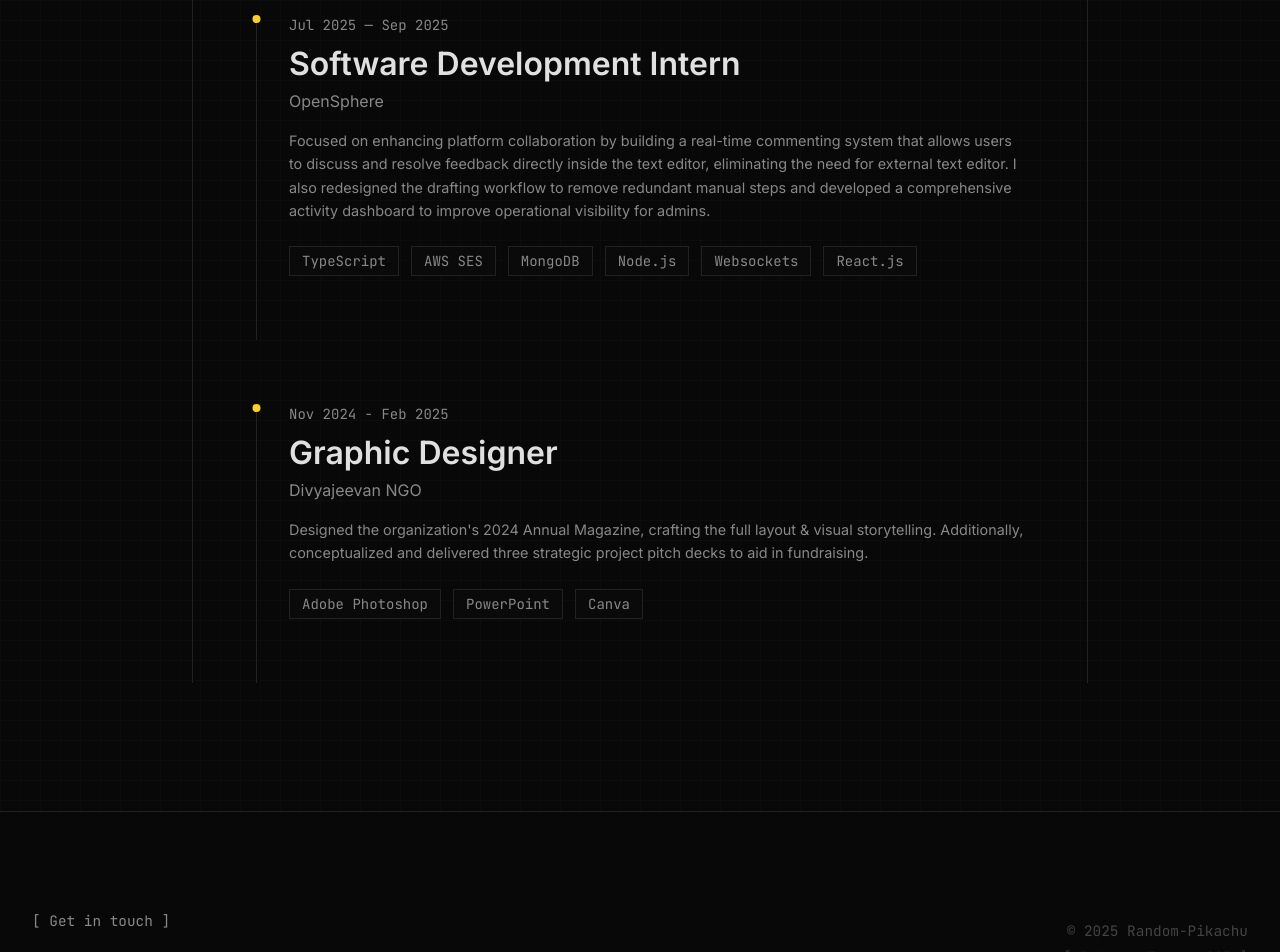
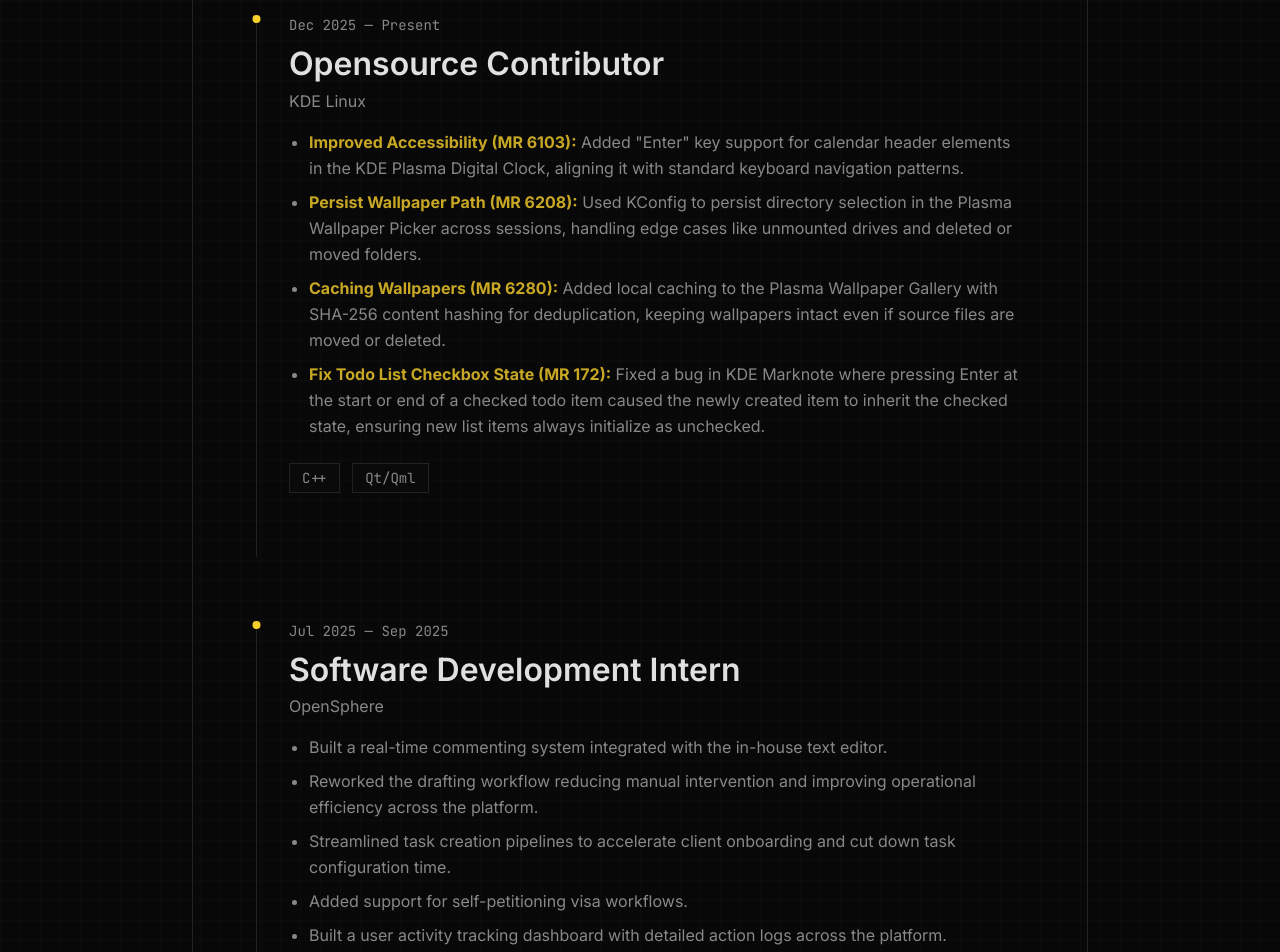
Before and after one commit to Random-Pikachu/Portfolio, a React (Vite) app: page /experience in a window 1280 px wide. Shown: the part 260-1212 px from the top of the page. Built offline with nearby package versions, Linux system fonts and the light colour scheme.

Commit message:
update exp pointers & resume

```diff
--- a/src/pages/Experience.tsx
+++ b/src/pages/Experience.tsx
@@ -2,11 +2,29 @@ import RegularGridBackground from "../components/RegularGridBackground";
 export default function Experience() {
   const experiences = [
     {
+      period: "Dec 2025 — Present",
+      company: "KDE Linux",
+      role: "Opensource Contributor",
+      description: [
+        <><a href="https://invent.kde.org/plasma/plasma-workspace/-/merge_requests/6103" target="_blank" className="text-[#F7D02C]/80 hover:underline"><strong>Improved Accessibility (MR 6103):</strong></a> Added "Enter" key support for calendar header elements in the KDE Plasma Digital Clock, aligning it with standard keyboard navigation patterns.</>,
+        <><a href="https://invent.kde.org/plasma/plasma-workspace/-/merge_requests/6208" target="_blank" className="text-[#F7D02C]/80 hover:underline"><strong>Persist Wallpaper Path (MR 6208):</strong></a> Used KConfig to persist directory selection in the Plasma Wallpaper Picker across sessions, handling edge cases like unmounted drives and deleted or moved folders.</>,
+        <><a href="https://invent.kde.org/plasma/plasma-workspace/-/merge_requests/6280" target="_blank" className="text-[#F7D02C]/80 hover:underline"><strong>Caching Wallpapers (MR 6280):</strong></a> Added local caching to the Plasma Wallpaper Gallery with SHA-256 content hashing for deduplication, keeping wallpapers intact even if source files are moved or deleted.</>,
+        <><a href="https://invent.kde.org/office/marknote/-/merge_requests/172" target="_blank" className="text-[#F7D02C]/80 hover:underline"><strong>Fix Todo List Checkbox State (MR 172):</strong></a> Fixed a bug in KDE Marknote where pressing Enter at the start or end of a checked todo item caused the newly created item to inherit the checked state, ensuring new list items always initialize as unchecked.</>,
+      ],
+      stack: ["C++", "Qt/Qml"],
+      url: "https://kde.org/"
+    },
+    {
       period: "Jul 2025 — Sep 2025",
       company: "OpenSphere",
       role: "Software Development Intern",
-      description:
-        "Focused on enhancing platform collaboration by building a real-time commenting system that allows users to discuss and resolve feedback directly inside the text editor, eliminating the need for external text editor. I also redesigned the drafting workflow to remove redundant manual steps and developed a comprehensive activity dashboard to improve operational visibility for admins.",
+      description: [
+        "Built a real-time commenting system integrated with the in-house text editor.",
+        "Reworked the drafting workflow reducing manual intervention and improving operational efficiency across the platform.",
+        "Streamlined task creation pipelines to accelerate client onboarding and cut down task configuration time.",
+        "Added support for self-petitioning visa workflows.",
+        "Built a user activity tracking dashboard with detailed action logs across the platform.",
+      ],
       stack: ["TypeScript", "AWS SES", "MongoDB", "Node.js", "Websockets", "React.js"],
       url: "https://opensphere.ai/"
     },
@@ -14,10 +32,12 @@ export default function Experience() {
       period: "Nov 2024 - Feb 2025",
       company: "Divyajeevan NGO",
       role: "Graphic Designer",
-      description:
-      "Designed the organization's 2024 Annual Magazine, crafting the full layout & visual storytelling. Additionally, conceptualized and delivered three strategic project pitch decks to aid in fundraising.",
+      description: [
+        "Designed the organization's 2024 Annual Magazine.",
+        "Conceptualized and delivered three strategic project pitch decks to aid in fundraising.",
+      ],
 
-      stack: ["Adobe Photoshop",  "PowerPoint", "Canva"],
+      stack: ["Adobe Photoshop", "PowerPoint"],
       url: ""
     },
   ];
@@ -26,7 +46,7 @@ export default function Experience() {
     <>
       <section className="relative py-20 md:py-32 min-h-screen pt-32">
         <div className='absolute inset-0 -z-10'>
-          <RegularGridBackground/>
+          <RegularGridBackground />
         </div>
         <div
           className="relative mx-auto w-full md:w-[70%]"
@@ -55,15 +75,23 @@ export default function Experience() {
                 {exp.url ?
                   <a className="text-[#888888] mb-4 block hover:text-[#F7D02C] transition-colors" href={exp.url} target="_blank">
                     {exp.company}
-                </a>: <a className="text-[#888888] mb-4 block hover:text-[#F7D02C] transition-colors" >
+                  </a> : <a className="text-[#888888] mb-4 block hover:text-[#F7D02C] transition-colors" >
                     {exp.company}
                   </a>
                 }
 
 
+                {Array.isArray(exp.description) ? (
+                  <ul className="text-[#888888] mb-6 leading-relaxed list-disc pl-5 space-y-2">
+                    {exp.description.map((point, i) => (
+                      <li key={i}>{point}</li>
+                    ))}
+                  </ul>
+                ) : (
                   <p className="text-[#888888] mb-6 leading-relaxed">
                     {exp.description}
                   </p>
+                )}
                 <div className="flex flex-wrap gap-3">
                   {exp.stack.map((tech) => (
                     <span
```
Also changed, not shown: 1 other file (tests, documents, lock files or other folders). Lines whose indentation alone changed are shown as unchanged.
